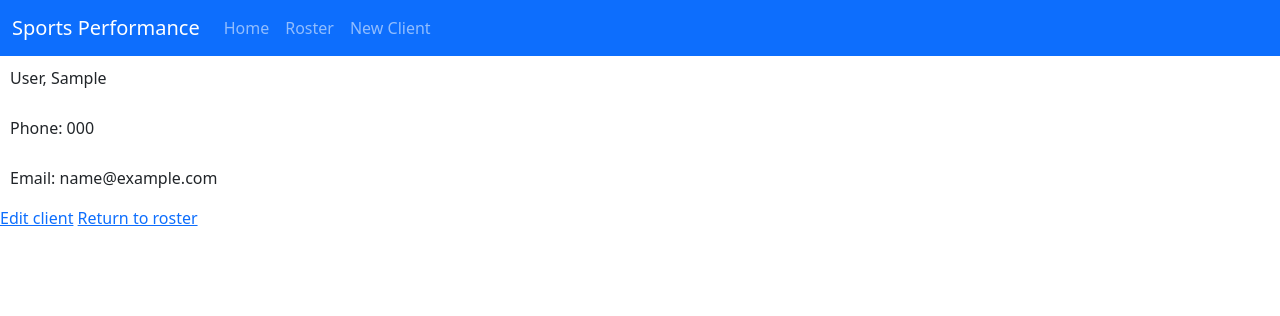
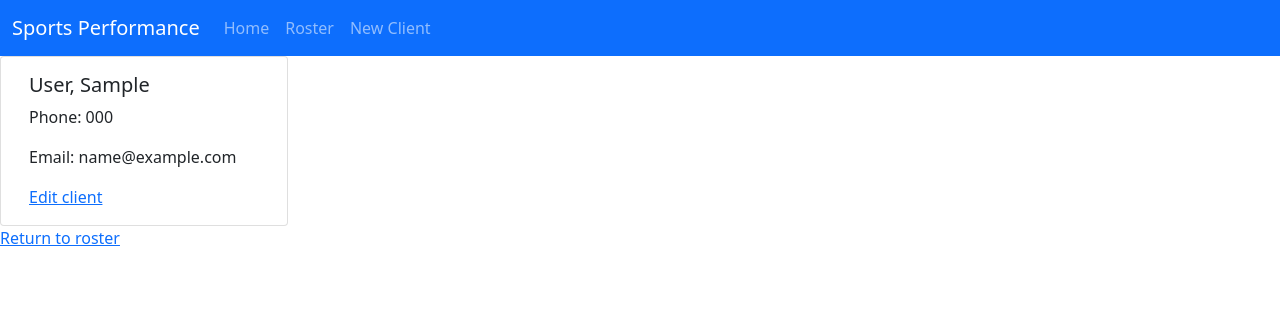
Before and after one commit to spalme21/punch_card, a Django app: page /client/1 in a window 1280 px wide. Shown: the top 316 px of the page. Run offline with Django 4.2, Linux system fonts and the light colour scheme; tables that the repository leaves empty hold one stand-in row (values such as "Sample post").

Commit message:
Styled client info page

```diff
--- a/punch_card/static/css/punch_card.css
+++ /dev/null
@@ -1,8 +0,0 @@
-p {
-    padding-top: 10px;
-    padding-left: 10px;
-}
-
-form {
-    padding-left: 10px;
-}
--- a/punch_card/templates/punch_card/base.html
+++ b/punch_card/templates/punch_card/base.html
@@ -26,8 +26,10 @@
                 </div>
             </nav>
         </header>
-        {% block content %}
-        {% endblock %}
+        <main>
+            {% block content %}
+            {% endblock %}
+        </main>
         <script src="https://cdn.jsdelivr.net/npm/bootstrap@5.1.3/dist/js/bootstrap.bundle.min.js" integrity="sha384-ka7Sk0Gln4gmtz2MlQnikT1wXgYsOg+OMhuP+IlRH9sENBO0LRn5q+8nbTov4+1p" crossorigin="anonymous"></script>
     </body>
 </html>
--- a/punch_card/templates/punch_card/client.html
+++ b/punch_card/templates/punch_card/client.html
@@ -1,9 +1,17 @@
 {% extends 'punch_card/base.html' %}
 
 {% block content %}
-    <p>{{ client.last_name }}, {{ client.first_name }}</p>
-    <p>Phone: {{ client.phone }}</p>
-    <p>Email: {{ client.email }}</p>
-    <a href="{% url 'punch_card:edit_client' client.id %}">Edit client</a>
+    <div class="container-fluid">
+        <div class="row align_items-center">
+            <div class="card" style="width: 18rem;">
+                <div class="card-body">
+                    <h5 class="card-title">{{ client.last_name }}, {{ client.first_name }}</h5>
+                    <p class="card-text">Phone: {{ client.phone }}</p>
+                    <p class="card-text">Email: {{ client.email }}</p>
+                    <a class="card-link" href="{% url 'punch_card:edit_client' client.id %}">Edit client</a>
+                </div>
+            </div>
+        </div>
+    </div>
     <a href="{% url 'punch_card:roster' %}">Return to roster</a>
 {% endblock %}
```
